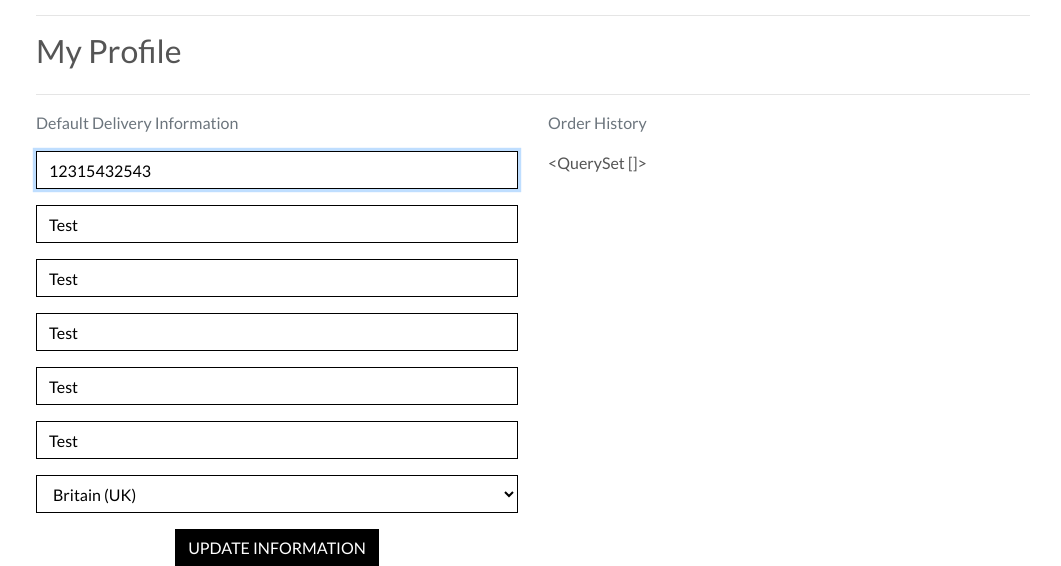
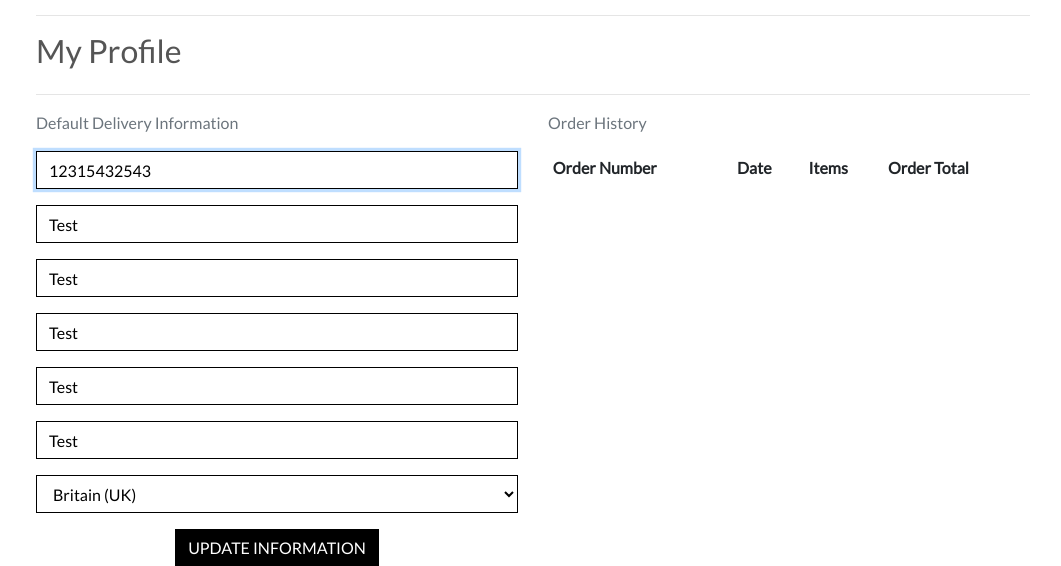
Before and after one commit to StanimirVasev/ci-project-4, a Django app: page /profile/ in a window 1280 px wide. Shown: the part 165-731 px from the top of the page, without its empty margins (107-1168 px from the left). Run offline with Django 3.2, Linux system fonts and the light colour scheme; a user stored in the database is signed in; data comes from the database, SQL or seed files in the repository; both versions use the stored data as it was after the commit; lists and menus that the app fills with data are empty; parts of the project's set-up code (start-up, migrations or seed data) failed here and were passed over; some libraries are stand-ins or nearby versions.

Commit message:
Profile - added order history and updated checkout views.

```diff
--- a/checkout/webhook_handler.py
+++ b/checkout/webhook_handler.py
@@ -29,8 +29,8 @@ class StripeWH_Handler:
         """
         intent = event.data.object
         pid = intent.id
-        bag = intent.metadata.get('bag')
-        save_info = intent.metadata.get('save_info')
+        bag = intent.metadata.bag
+        save_info = intent.metadata.save_info
 
         # Get the Charge object
         stripe_charge = stripe.Charge.retrieve(
--- a/profiles/static/profiles/css/profile.css
+++ b/profiles/static/profiles/css/profile.css
@@ -1,3 +1,8 @@
+.order-history {
+    max-height: 416px; /* height of profile form + submit button */
+    overflow-y: auto;
+}
+
 #profile-update-form .form-control {
     color: #000;
 }
--- a/profiles/templates/profiles/profile.html
+++ b/profiles/templates/profiles/profile.html
@@ -36,7 +36,41 @@
             </div>
             <div class="col-12 col-lg-6">
                 <p class="text-muted">Order History</p>
-                {{ orders }}
+                <div class="order-history table-responsive">
+                    <table class="table table-sm table-borderless">
+                        <thead>
+                            <tr>
+                                <th>Order Number</th>
+                                <th>Date</th>
+                                <th>Items</th>
+                                <th>Order Total</th>
+                            </tr>
+                        </thead>
+                        <tbody>
+                            {% for order in orders %}
+                                <tr>
+                                    <td>
+                                        <a href="{% url 'order_history' order.order_number %}"
+                                        title="{{ order.order_number }}">
+                                            {{ order.order_number|truncatechars:6 }}
+                                        </a>
+                                    </td>
+                                    <td>{{ order.date }}</td>
+                                    <td>
+                                        <ul class="list-unstyled">
+                                            {% for item in order.lineitems.all %}
+                                                <li class="small">
+                                                    {{ item.product.name }} x{{ item.quantity }}
+                                                </li>
+                                            {% endfor %}
+                                        </ul>
+                                    </td>
+                                    <td>£{{ order.grand_total }}</td>
+                                </tr>
+                            {% endfor %}
+                        </tbody>
+                    </table>
+                </div>
             </div>
         </div>
 {% endblock %}
--- a/profiles/urls.py
+++ b/profiles/urls.py
@@ -2,5 +2,6 @@ from django.urls import path
 from . import views
 
 urlpatterns = [
-    path('', views.profile, name='profile')
+    path('', views.profile, name='profile'),
+    path('order_history/<order_number>', views.order_history, name='order_history'),
 ]
--- a/profiles/views.py
+++ b/profiles/views.py
@@ -4,6 +4,7 @@ from django.contrib import messages
 from .models import UserProfile
 from .forms import UserProfileForm
 
+from checkout.models import Order
 
 def profile(request):
     """ Display the user's profile. """
@@ -26,3 +27,20 @@ def profile(request):
     }
 
     return render(request, template, context)
+
+
+def order_history(request, order_number):
+    order = get_object_or_404(Order, order_number=order_number)
+
+    messages.info(request, (
+        f'This is a past confirmation for order number {order_number}. '
+        'A confirmation email was sent on the order date.'
+    ))
+
+    template = 'checkout/checkout_success.html'
+    context = {
+        'order': order,
+        'from_profile': True,
+    }
+
+    return render(request, template, context)
```
Also changed, not shown: checkout/views.py (+49 -2 lines), db.sqlite3.
